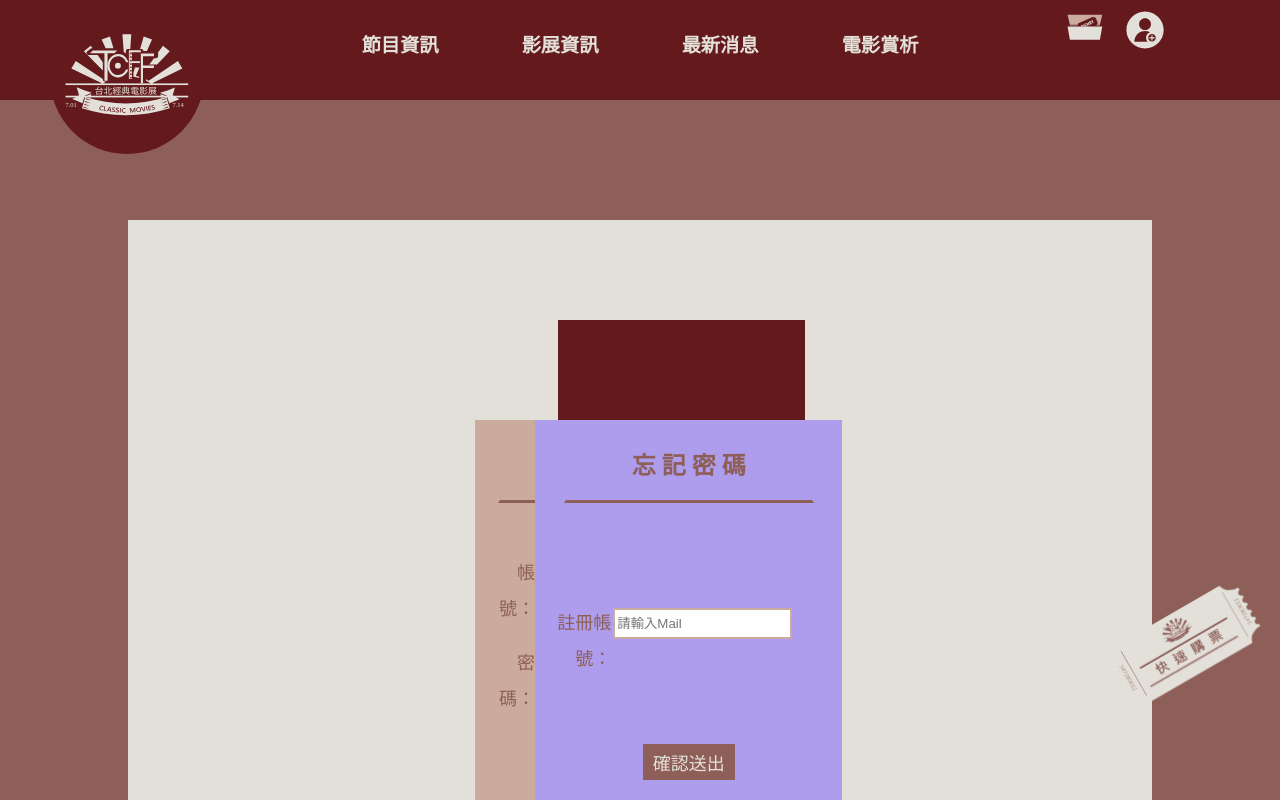
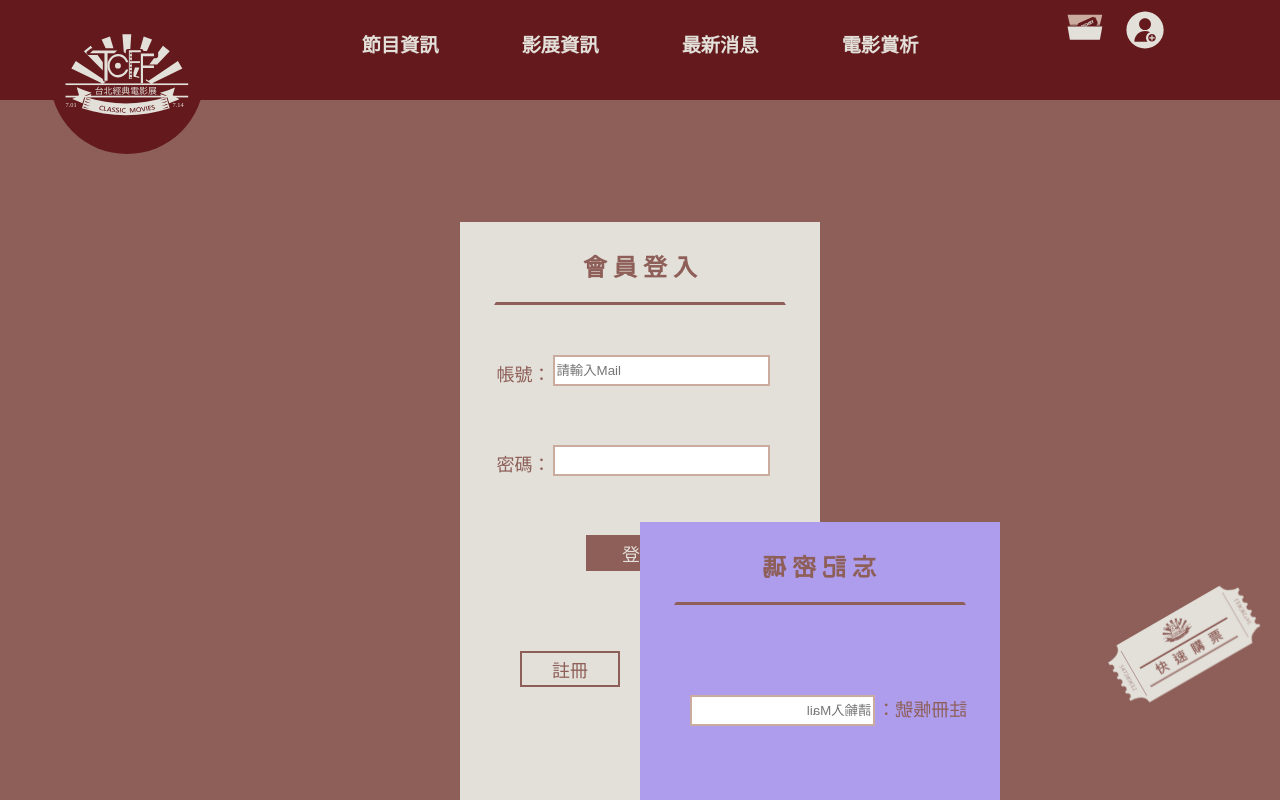
Before and after one commit to Joyining/tcff, a React app: page /member in a window 1280 px wide. Shown: the top 800 px of the page. Built offline with nearby package versions, Linux system fonts and the light colour scheme.

Commit message:
0529 transform

```diff
--- a/src/components/member.js
+++ b/src/components/member.js
@@ -1,16 +1,26 @@
 import React, {Component} from 'react' ;
 import '../sass/member.scss';
 import $ from 'jquery';
+import { width } from 'window-size';
 
 class Member extends Component{
     componentDidMount(){
+        // const Forget = document.querySelector(".forget_p") ;
+        $(".forget_p").click(function(){
+            $(".login_f").toggleClass("flip");
+        })
 
     }
 
     render(){
         return(
-            <section className="container container-member">
-                <div className="login_f">
+            <section className="containerr">
+                <div className="container-member">
+
+                    <div className="login_b place"></div>
+                <div className="">
+                    {/* 會員登入 */}
+                        <div className="login_f place slide_f_animate">
                             <div className="login_word">會 員 登 入</div>
                             <div className="account_box">
                                 <div className="account_1">帳號：</div>
@@ -23,26 +33,26 @@ class Member extends Component{
                             <button className="login_btn"><div >登入</div></button>
                             <div className="btn_box">
                                 <a href="" ><div className="registered">註冊</div></a>
-                        <a href="" ><div className="registered">忘記密碼</div></a>
+                                <a href=""><div className="registered forget_p">忘記密碼</div></a>
                             </div>
                         </div>
 
+
                     {/* 忘記密碼 */}
-                 <div className="login_f_p">
+                        <div className="login_f_p place slide_f_animate">
                             <div className="login_word_p">忘 記 密 碼</div>
                             <div className="account_box_p">
                                 <div className="account_1_p">註冊帳號：</div>
                                 <input type="text" className="account_2_p" placeholder="請輸入Mail"/>
                             </div>
                             <button className="login_btn_p"><div>確認送出</div></button>
-                    <div className="word_m">已有帳號？</div>
                             <div className="btn_box_p">
                                 <a href="" ><div className="registered_p">註冊</div></a>
                                 <a href="" ><div className="registered_p">登入</div></a>
                             </div>
                         </div>
-
-                <div className="login_b"></div>
+                    </div>
+                 </div>
             </section>
         );
     }
--- a/src/sass/member.scss
+++ b/src/sass/member.scss
@@ -1,35 +1,71 @@
 @import "partials/basic";
 
 .container-member{
-    background-color:$colorLight ;
+    width: 80%;
+    height: 800px;
+    // background-color:$colorLight ;
     padding: 10px 0 ;
     position: relative ;
+    margin: 10% auto;
 
-    @keyframes slide_f{
-        0%{
-            margin: 0 auto ;
+.place{
+    width: 45vh;
+    height:600px ;
+    top: 50% ;
+    left: 50%;
+    transform: translateX(-50%) translateY(-50%) ;
+
+
+     @include breakpoint("tablet"){
+                width: 40vh;
+     }
+      @include breakpoint("mobileonly"){
+                width: 40vh;
+                height: 600px;
+                top: 48% ;
      }
 
-        100%{
-            margin-left: 30% ;
-            margin-top: 100px ;
-        }
 }
 
-    .login_f{
-        width: 30%;
-        height:600px ;
-        // margin:100px 0 0 30% ;
-        margin: 0 auto ;
-        position: relative ;
-        background-color: $colorMedium ;
-        // z-index: 2;
-
+//-----------**animate設定**-----------
+.slide_f_animate{
     animation-name: slide_f;
+    // animation-name: none;
     animation-delay: .1s ;
     animation-timing-function: ease-in ;
     animation-duration: 1s ;
     animation-fill-mode: forwards;
+
+    @include breakpoint("mobileonly"){
+        animation-name: none;
+
+    }
+}
+
+@keyframes slide_f{
+    0%{
+        top: 50% ;
+        left:50% ;
+    }
+
+    100%{
+        left: 40% ;
+        top: 55% ;
+    }
+}
+//-----------**************-----------
+
+.flip{
+    transform: rotateY(-180deg) ;
+}
+
+    .login_f{
+        position: absolute ;
+        background-color: $colorLight ;
+        // z-index: 2;
+        transform-style: preserve-3d;
+        transition:1s all ;
+
 
             .login_word{
                 margin: 0 auto ;
@@ -82,48 +118,47 @@
                 margin: 50px 35% ;
                 padding:0 0 30px 0;
                 @include text-rec(30% , 18px , $colorDark , $colorLight ,transparent) ;
+                @include breakpoint("mobileonly"){
+                    @include text-rec(200px , 18px , $colorDark , $colorLight ,transparent) ;
+                    margin: 50px 25% ;
+                }
             }
             .btn_box{
                 display: flex ;
-                flex-direction: row ;
+                flex-direction:row ;
                 justify-content: center ;
                 padding: 30px 0 ;
+                @include breakpoint("mobileonly"){
+                    flex-direction:column ;
+                    padding: 0 ;
+                 }
+
             }
             .registered{
                 margin: 0 20px 0 20px  ;
                 box-sizing: border-box;
                 @include text-rec(100px , 18px , transparent , $colorDark ,$colorDark) ;
+                @include breakpoint("mobileonly"){
+                    @include text-rec(200px , 18px , transparent , $colorDark ,$colorDark) ;
+                    margin: 5px 25% ;
+                 }
             }
     }
 
+
     // --------------**忘記密碼**--------------*
 
-    @keyframes slide_f_p{
-        0%{
-            margin-top: -600px ;
-            margin-left: 35% ;
-        }
-
-        100%{
-            margin-left: 30% ;
-            margin-top: -600px ;
-        }
-    }
-
     .login_f_p{
-        width: 30%;
-        height:600px ;
-        // margin:100px 0 0 30% ;
-        margin: -600px 35% ;
         position: absolute ;
         background-color: #ad9dec ;
-        z-index: 1;
+        // backface-visibility: hidden;
+        transform-style: preserve-3d;
+        transition:1s all ;
+        transform: rotateY(180deg);
+        // z-index: 1;
+        // display: none ;
 
-        animation-name: slide_f_p;
-        animation-delay: .1s ;
-        animation-timing-function: ease-in ;
-        animation-duration: 1s ;
-        animation-fill-mode: forwards;
+
 
             .login_word_p{
                 margin: 0 auto ;
@@ -139,16 +174,15 @@
                 padding: 50px 50px 0 10px ;
             }
             .account_1_p{
-                width: 80%;
                 height: 35px;
-                margin: 50px 0;
-                @include text-rec(30% , 18px , none , $colorDark ,transparent) ;
+                margin: 35px 0;
+                @include text-rec(50% , 18px , none , $colorDark ,transparent) ;
                 text-align: right ;
             }
             .account_2_p{
                 height: 25px;
                 width: 80%;
-                margin: 55px 0;
+                margin: 40px 0;
                 border: 2px solid $colorMedium ;
             }
             .password_box_p{
@@ -175,17 +209,29 @@
                margin: 50px 35% ;
                padding:0 0 30px 0;
                @include text-rec(30% , 18px , $colorDark , $colorLight ,transparent) ;
+               @include breakpoint("mobileonly"){
+                @include text-rec(200px , 18px , $colorDark , $colorLight ,transparent) ;
+                margin: 50px 25% ;
+            }
             }
 
             .btn_box_p{
                 display: flex ;
                 flex-direction: row ;
                 justify-content: center ;
-                padding: 30px 0 ;
+                // margin: 30px 0 ;
+                @include breakpoint("mobileonly"){
+                    flex-direction:column ;
+                    padding: 0 ;
+                 }
             }
             .registered_p{
                 margin: 0 20px 0 20px  ;
                 @include text-rec(100px , 18px , transparent , $colorDark ,$colorDark) ;
+                @include breakpoint("mobileonly"){
+                    @include text-rec(200px , 18px , transparent , $colorDark ,$colorDark) ;
+                    margin: 5px 25% ;
+                 }
             }
             .word_m{
                 padding: 0 50% 0 25% ;
@@ -194,38 +240,42 @@
     }
    // ----------------------------*
 
-
    @keyframes slide_b{
     0%{
-            margin-left: 35% ;
-            margin-top: -600px ;
+        top: 50% ;
+        left:50% ;
     }
 
     100%{
-            margin-left: 40% ;
-            margin-top: -700px ;
+        left:55% ;
+        top: 40% ;
     }
 }
 
+
     .login_b{
         background-color: $colorDarker ;
-        width: 30%;
-        height:600px ;
-        margin:-600px 0 0 35% ;
-        // transform: translate(110px,-15%) ;
-        // transition: .5s all ;
+        position: absolute ;
+
+
+         //-----------**RWD設定**-----------
+
+         @include breakpoint("tablet"){
+            width: 40vh;
+         }
+
+        //-----------**************-----------
+
         animation-name: slide_b;
         animation-delay: .1s ;
         animation-timing-function: ease-in ;
         animation-duration: 1s ;
         animation-fill-mode: forwards;
+
+        @include breakpoint("mobileonly"){
+            animation-name: none;
+            display: none ;
         }
-
-    .login_b_move{
-        background-color: $colorDarker ;
-        width: 30%;
-        height:600px ;
-        margin:-710px 0 0 40% ;
     }
 
 }
```
Lines whose indentation alone changed are shown as unchanged.
